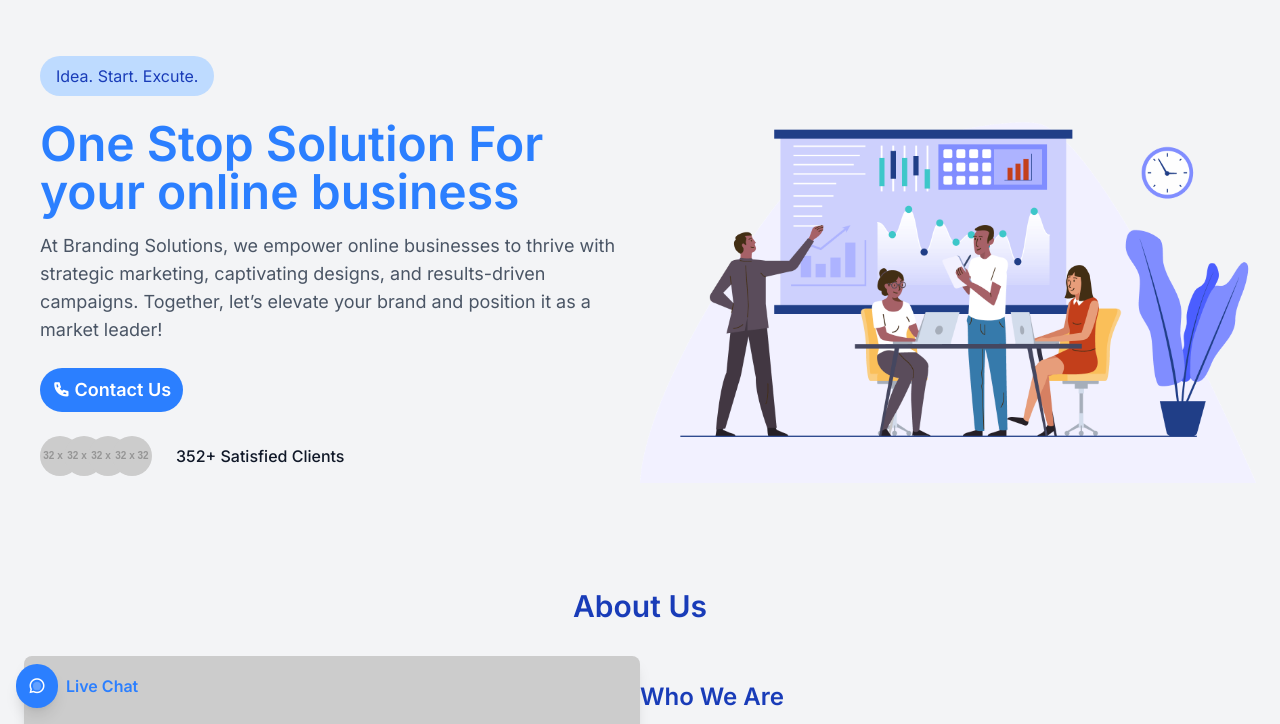
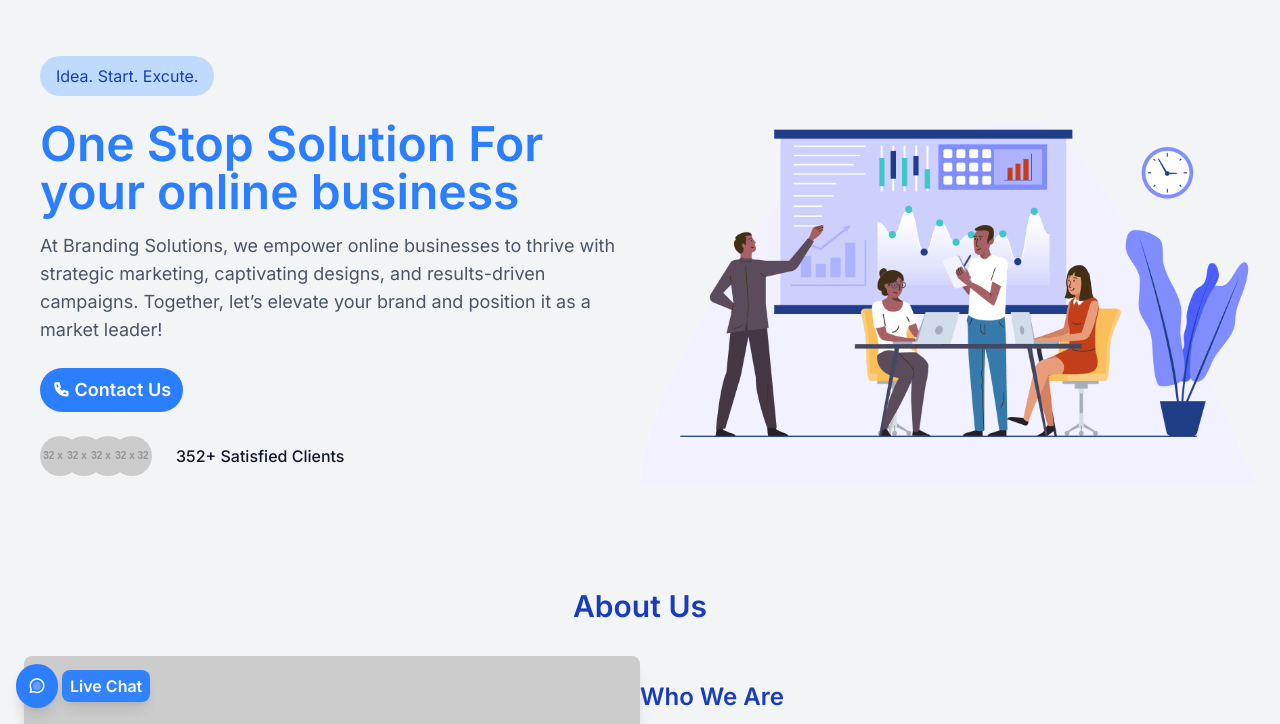
Before and after one commit to minhajulislamme/Agency-Website, a website: page index.html in a window 1280 px wide. Shown: the part 76-800 px from the top of the page. Drawn offline with nearby package versions, Linux system fonts and the light colour scheme; placeholder pictures from the web are drawn by us; a web font is replaced by a local one.

Commit message:
fix chat buton

```diff
--- a/index.html
+++ b/index.html
@@ -355,7 +355,7 @@
             <button id="chat-button" class="bg-blue-500 text-white py-2 px-3 rounded-full shadow-lg hover:bg-blue-700 transition duration-300 wave-animation">
                 <i class="ri-chat-3-line text-lg"></i>
             </button>
-            <span class="ml-2 text-blue-500 font-semibold">Live Chat</span>
+            <span class="ml-1 text-white font-semibold bg-blue-500 px-2 py-1 rounded-lg shadow-lg animate-pulse">Live Chat</span>
             <div id="chat-options" class="hidden absolute bottom-16 left-0 bg-white shadow-lg rounded-lg overflow-hidden">
                 <a href="tel:+1234567890" class="flex items-center p-4 hover:bg-gray-100 transition duration-300">
                     <i class="ri-phone-line text-blue-500 text-xl mr-2"></i>
```
Also changed, not shown: src/style.css.
